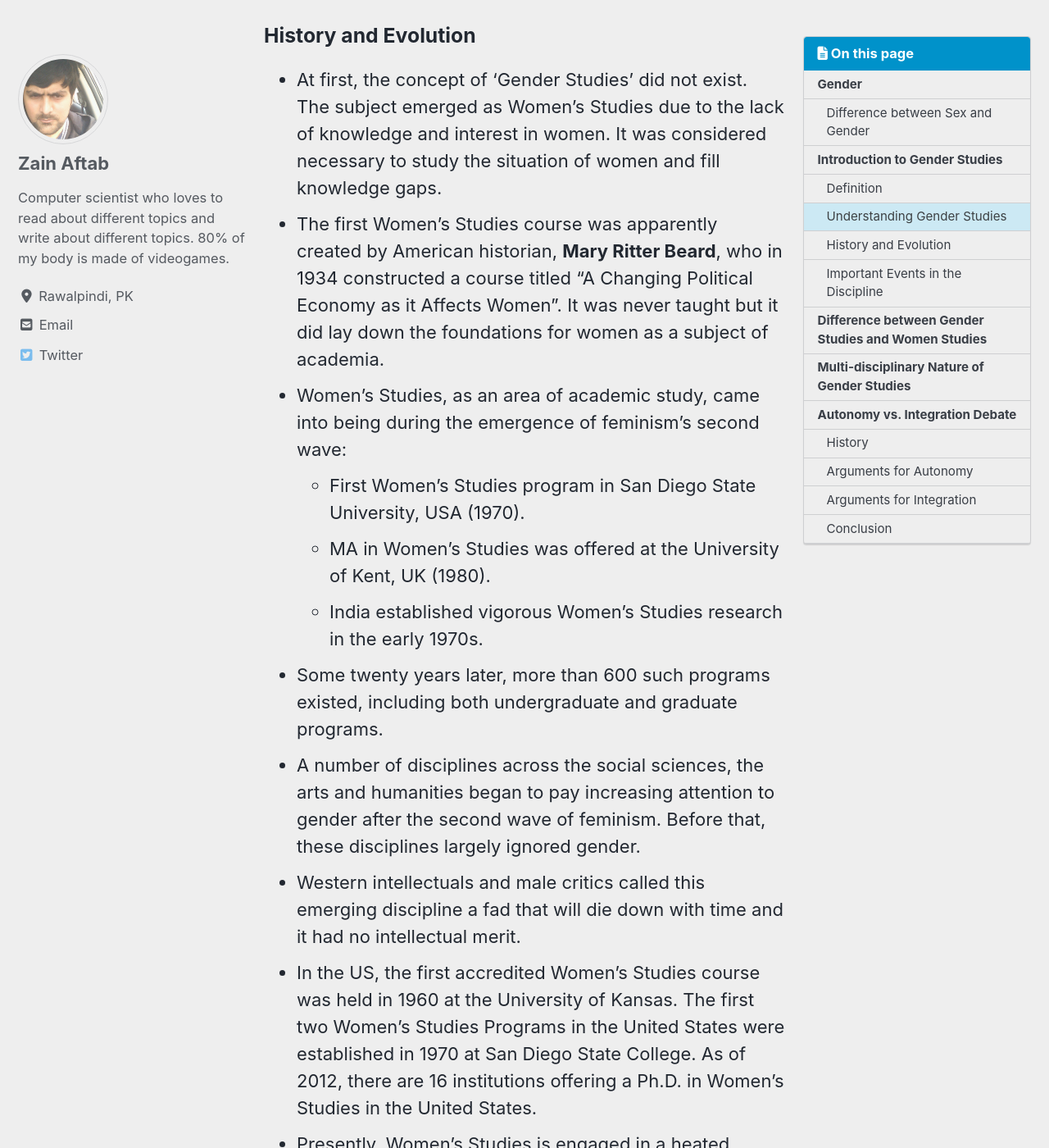
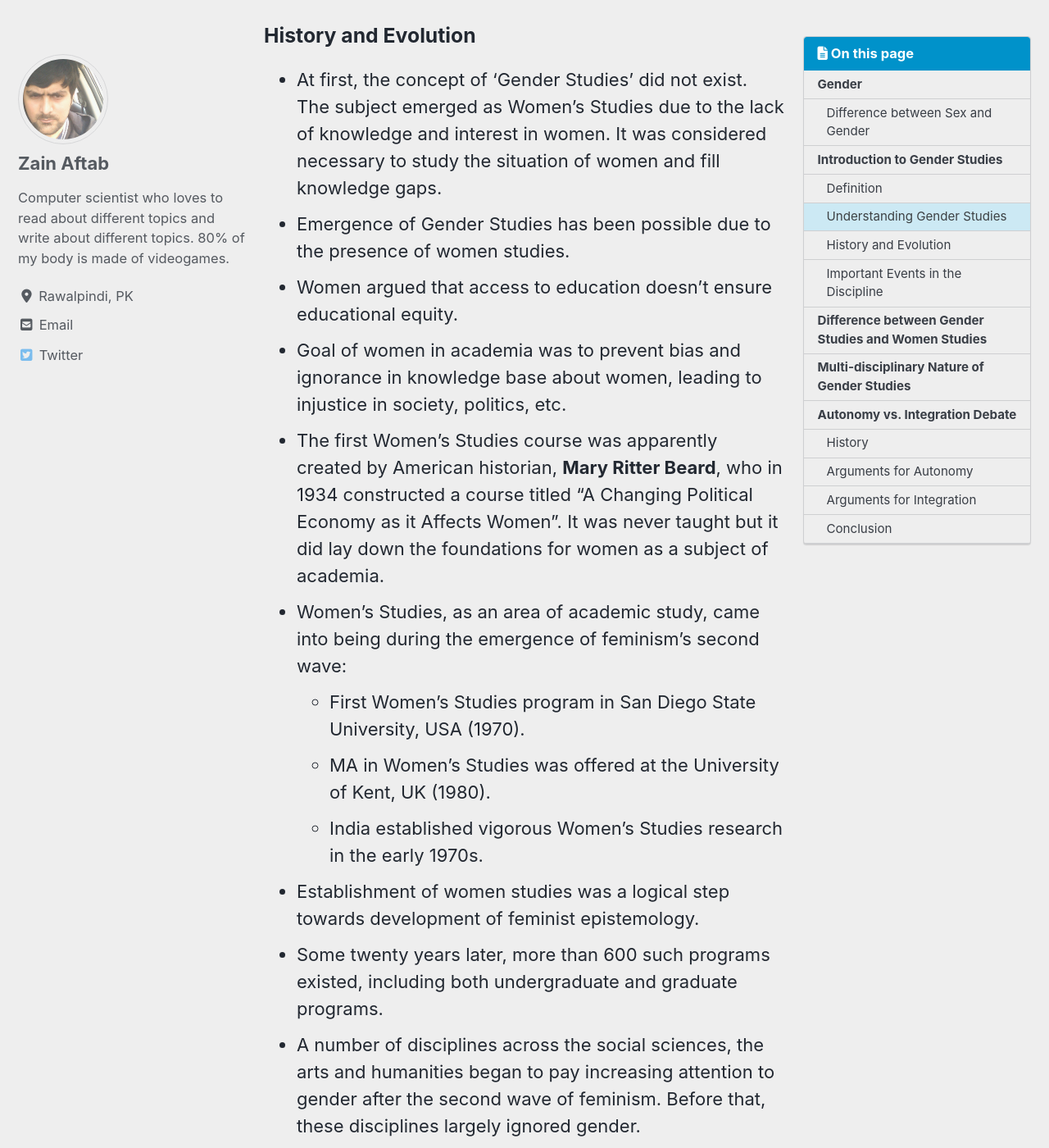
Before and after one commit to zainaftab2225/zainaftab2225.github.io, a Jekyll site: the page built from _genderstudies/introduction-to-gender-studies.md, in a window 1280 px wide and 1400 px high, scrolled down 4203 px. Shown: the whole window at 82% size. Built offline with Jekyll 4.4.1, drawn with Linux system fonts in a browser that asks for light colours; cached includes are drawn as plain includes; nearby versions of some CDN libraries.

Commit message:
website updates

```diff
--- a/_genderstudies/introduction-to-gender-studies.md
+++ b/_genderstudies/introduction-to-gender-studies.md
@@ -71,11 +71,15 @@ date: 2020-09-27
 ### History and Evolution
 
 - At first, the concept of 'Gender Studies' did not exist. The subject emerged as Women's Studies due to the lack of knowledge and interest in women. It was considered necessary to study the situation of women and fill knowledge gaps.
+- Emergence of Gender Studies has been possible due to the presence of women studies.
+- Women argued that access to education doesn't ensure educational equity.
+- Goal of women in academia was to prevent bias and ignorance in knowledge base about women, leading to injustice in society, politics, etc.
 - The first Women's Studies course was apparently created by American historian, **Mary Ritter Beard**, who in 1934 constructed a course titled "A Changing Political Economy as it Affects Women". It was never taught but it did lay down the foundations for women as a subject of academia.
 - Women’s Studies, as an area of academic study, came into being during the emergence of feminism’s second wave:
   - First Women's Studies program in San Diego State University, USA (1970).
   - MA in Women’s Studies was offered at the University of Kent, UK (1980).
   - India established vigorous Women’s Studies research in the early 1970s.
+- Establishment of women studies was a logical step towards development of feminist epistemology.
 - Some twenty years later, more than 600 such programs existed, including both undergraduate and graduate programs.
 - A number of disciplines across the social sciences, the arts and humanities began to pay increasing attention to gender after the second wave of feminism. Before that, these disciplines largely ignored gender.
 - Western intellectuals and male critics called this emerging discipline a fad that will die down with time and it had no intellectual merit.
```
Also changed, not shown: _genderstudies/social-construction-of-gender.md (+4 -0 lines), images/genderstudies/theoriesofinequality.PNG (added).
